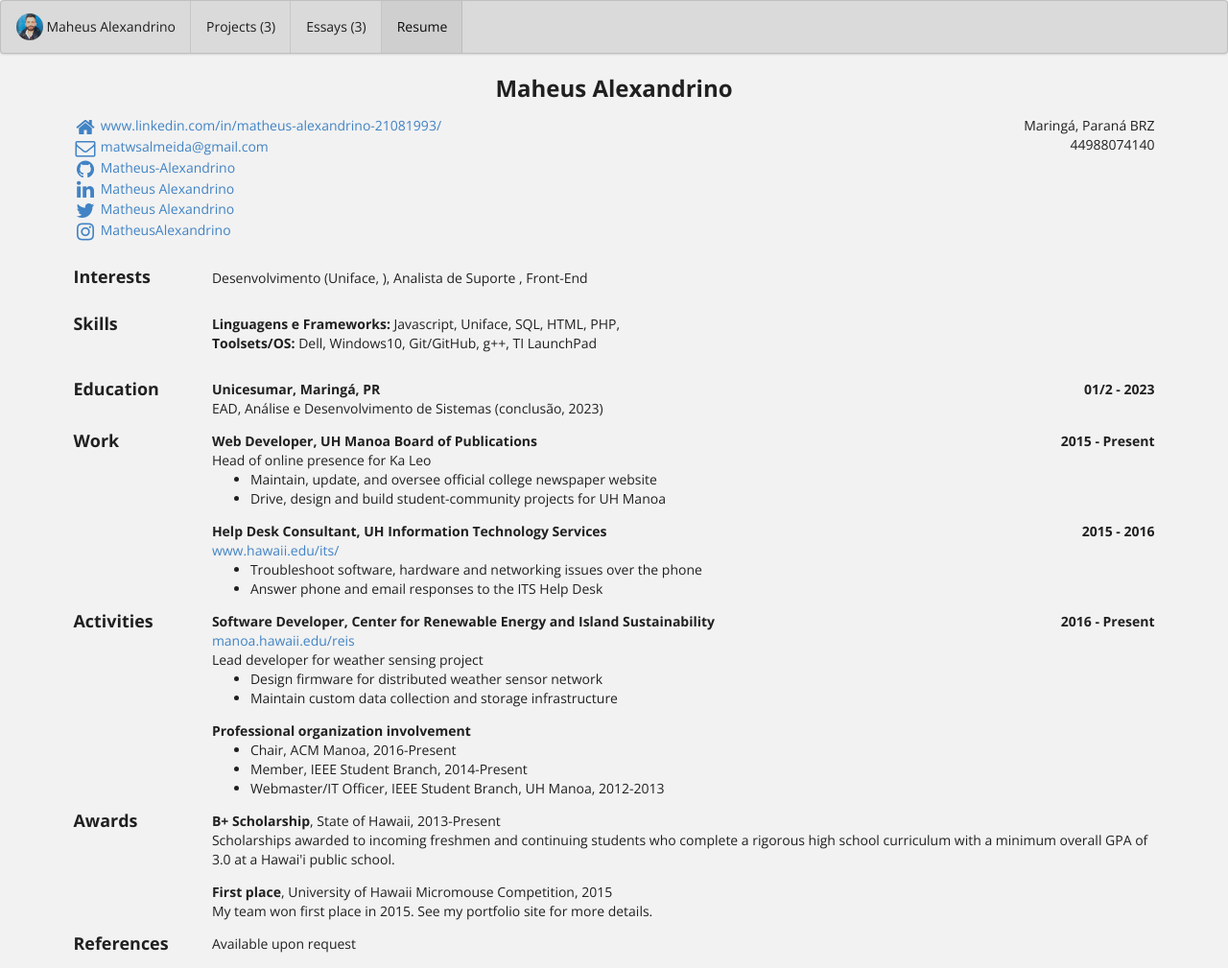
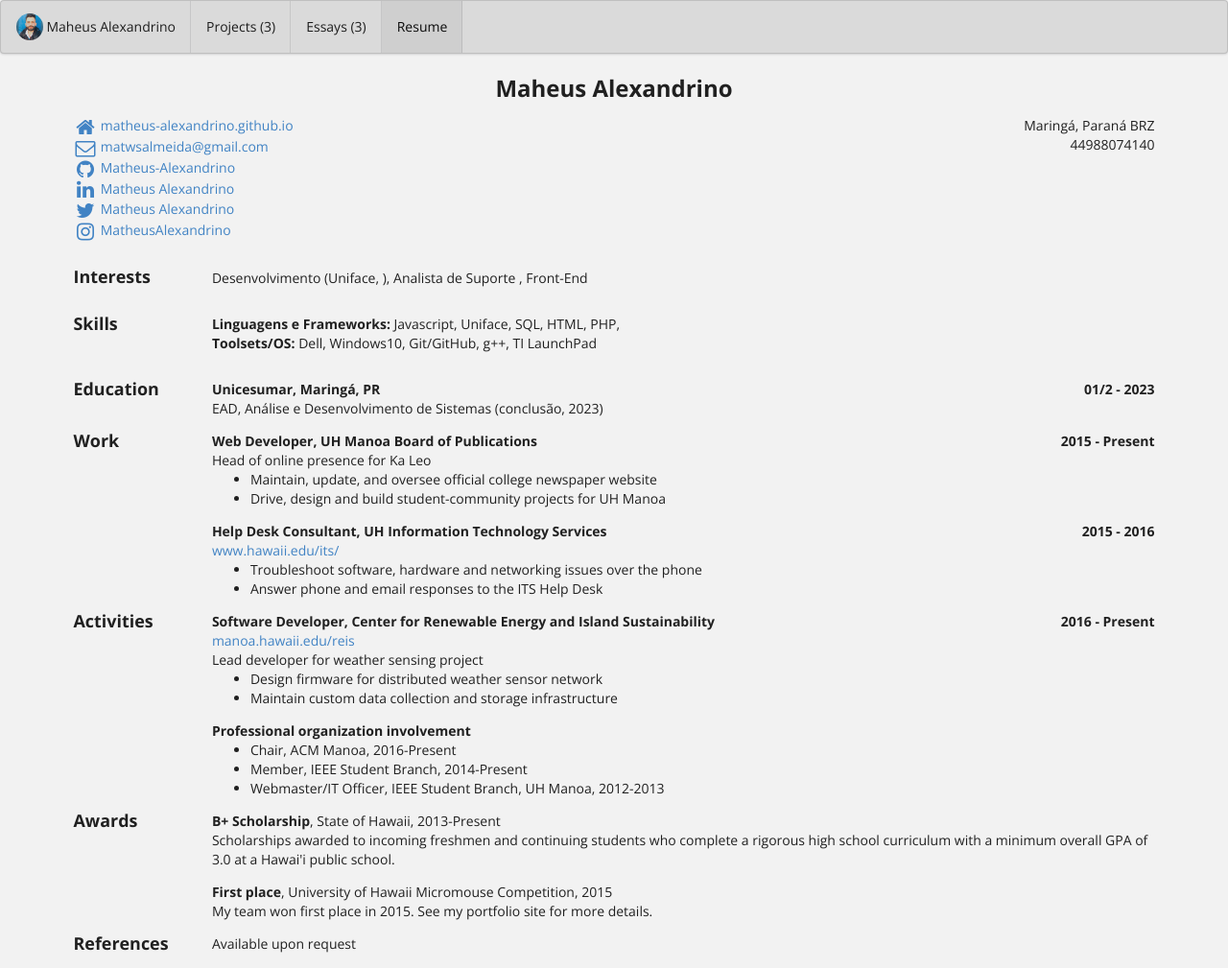
Before and after one commit to Matheus-Alexandrino/portfolio0, a Jekyll site: the page built from bio/index.html, in a window 1280 px wide. Shown: the whole page at 96% size. Built offline with Jekyll 4.4.1, drawn with Linux system fonts in a browser that asks for light colours; some of the changed lines change nothing that is shown.

Commit message:
Update bio.json

```diff
--- a/_data/bio.json
+++ b/_data/bio.json
@@ -5,7 +5,7 @@
         "picture": "https://matheus-alexandrino.github.io/portfolio/images/mat.jpg",
         "email": "matwsalmeida@gmail.com",
         "phone": "44988074140",
-        "website": "https://www.linkedin.com/in/matheus-alexandrino-21081993/",
+        "website": "https://matheus-alexandrino.github.io",
         "summary": "•	Um ano e meio de experiência na área como CLT, boa capacidade de resolução de problemas, raciocínio lógico, bom relacionamento interpessoal, total comprometimento com a equipe, 4º período de análise e desenvolvimento de sistemas pela UniCesumar, possuo alguns cursos na área de programação e sigo estudando em busca de oportunidades que me proporcionem crescimento, aprendendo com os mais experiêntes e podendo também compartilhar conhecimento e experiências que já tive.",
         "location": {
             "address": "",
```
